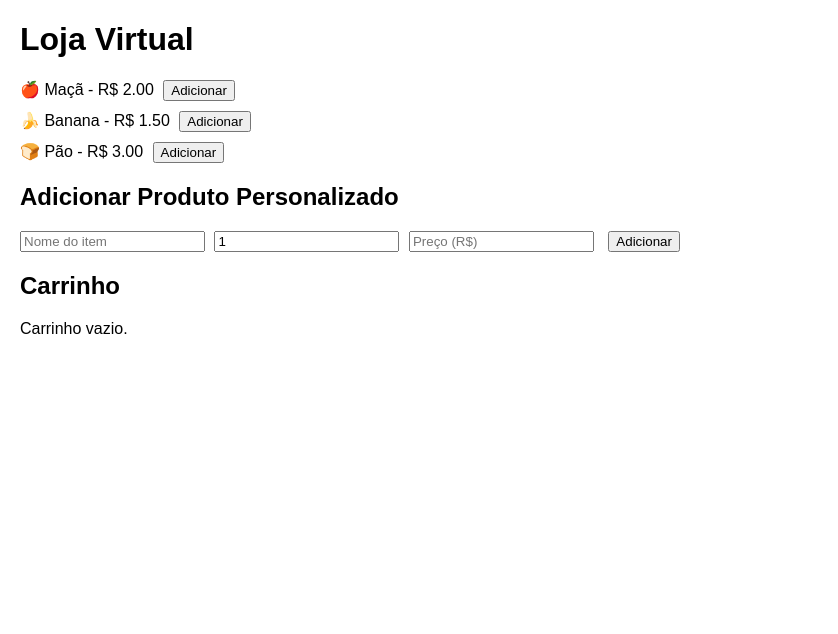
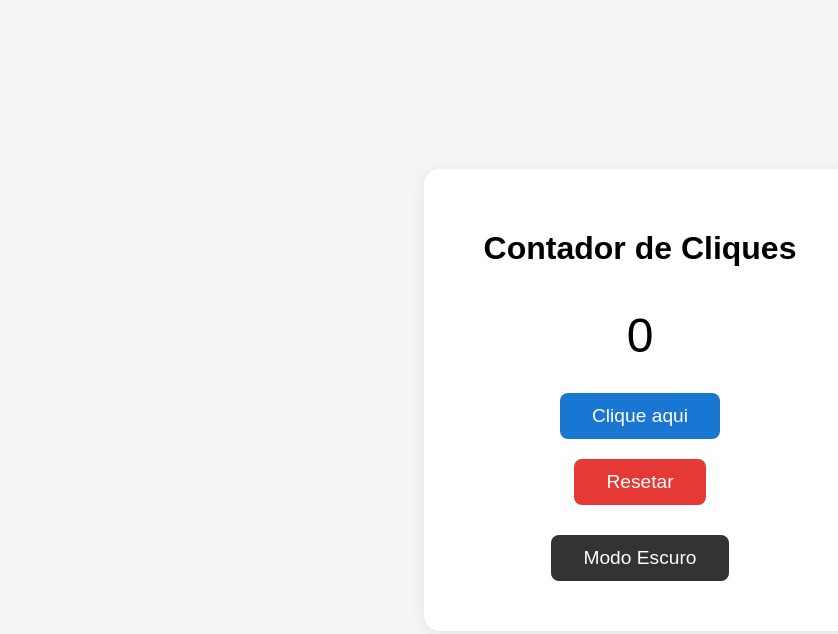
Before and after one commit to Shadowthegamer7/LocalS-e-EventL, a plain HTML site: page index.html in a window 1280 px wide. Shown: the whole page, without its empty margins (0-838 px from the left). Drawn offline with Linux system fonts and the light colour scheme.

Commit message:
Versão 2.0.0 - El Clicador

```diff
--- a/index.html
+++ b/index.html
@@ -3,143 +3,144 @@
 
 <head>
     <meta charset="UTF-8">
-    <title>Carrinho de Compras</title>
+    <title>Contador de Cliques</title>
     <style>
         body {
+            min-height: 100vh;
+            margin: 0;
+            display: flex;
+            flex-direction: column;
+            justify-content: center;
+            align-items: center;
             font-family: Arial, sans-serif;
-            margin: 20px;
+            background: #f5f5f5;
+            transition: background 0.3s, color 0.3s;
         }
 
-        .produto,
-        .formulario {
-            margin-bottom: 10px;
+        .contador-container {
+            display: flex;
+            flex-direction: column;
+            align-items: center;
+            background: #fff;
+            padding: 40px 60px;
+            border-radius: 16px;
+            box-shadow: 0 2px 16px rgba(0, 0, 0, 0.08);
         }
 
-        #carrinho {
+        .contador {
+            font-size: 3rem;
+            margin: 20px 0;
+        }
+
+        button {
+            font-size: 1.2rem;
+            padding: 12px 32px;
+            margin: 10px 0;
+            border: none;
+            border-radius: 8px;
+            cursor: pointer;
+            background: #1976d2;
+            color: #fff;
+            transition: background 0.2s;
+        }
+
+        button:hover {
+            background: #1565c0;
+        }
+
+        .modo-btn {
+            background: #333;
+            color: #fff;
             margin-top: 20px;
         }
 
-        ul {
-            padding-left: 20px;
+        .modo-btn.claro {
+            background: #eee;
+            color: #222;
+            border: 1px solid #bbb;
         }
 
-        button {
-            margin-left: 5px;
+        body.escuro {
+            background: #181818;
+            color: #f5f5f5;
         }
 
-        input {
-            margin-right: 5px;
+        body.escuro .contador-container {
+            background: #232323;
+            box-shadow: 0 2px 16px rgba(0, 0, 0, 0.25);
+        }
+
+        body.escuro button {
+            background: #424242;
+            color: #fff;
+        }
+
+        body.escuro button:hover {
+            background: #222;
+        }
+
+        body.escuro .modo-btn {
+            background: #eee;
+            color: #222;
+            border: 1px solid #bbb;
+        }
+
+        body.escuro .modo-btn.claro {
+            background: #333;
+            color: #fff;
         }
     </style>
 </head>
 
 <body>
-    <h1>Loja Virtual</h1>
+    <div class="contador-container">
+        <h1>Contador de Cliques</h1>
+        <div class="contador" id="contador">0</div>
+        <button id="btnClique">Clique aqui</button>
+        <button id="btnResetar" style="background:#e53935; color:#fff; margin-top:10px;">Resetar</button>
+        <button id="btnModo" class="modo-btn">Modo Escuro</button>
+    </div>
+    <script>
+        // Recupera o valor salvo ou inicia em 0
+        let totalCliques = parseInt(localStorage.getItem('totalCliques')) || 0;
+        const contador = document.getElementById('contador');
+        contador.textContent = totalCliques;
 
-    <!-- Produtos fixos com botões de adicionar -->
-    <div class="produto">
-        <span>🍎 Maçã - R$ 2.00</span>
-        <!-- Event listener inline chama a função adicionarAoCarrinho -->
-        <button onclick="adicionarAoCarrinho('Maçã', 1, 2.00)">Adicionar</button>
-    </div>
-    <div class="produto">
-        <span>🍌 Banana - R$ 1.50</span>
-        <!-- Event listener inline -->
-        <button onclick="adicionarAoCarrinho('Banana', 1, 1.50)">Adicionar</button>
-    </div>
-    <div class="produto">
-        <span>🍞 Pão - R$ 3.00</span>
-        <!-- Event listener inline -->
-        <button onclick="adicionarAoCarrinho('Pão', 1, 3.00)">Adicionar</button>
-    </div>
-
-    <h2>Adicionar Produto Personalizado</h2>
-    <div class="formulario">
-        <!-- Campos para entrada de dados personalizados -->
-        <input type="text" id="nome" placeholder="Nome do item">
-        <input type="number" id="quantidade" placeholder="Quantidade" min="1" value="1">
-        <input type="number" id="preco" placeholder="Preço (R$)" step="0.01" min="0">
-        <!-- Event listener JavaScript está associado via addEventListener abaixo -->
-        <button id="btnAdicionarPersonalizado">Adicionar</button>
-    </div>
-
-    <h2>Carrinho</h2>
-    <div id="carrinho"></div>
-
-    <script>
-        // Inicializa carrinho com dados do localStorage, se existirem
-        let carrinho = JSON.parse(localStorage.getItem('carrinho')) || [];
-
-        // Salva o carrinho atualizado no localStorage
-        function salvarCarrinho() {
-            localStorage.setItem('carrinho', JSON.stringify(carrinho));
-        }
-
-        // Adiciona item ao carrinho (chamado pelos botões fixos e pelo botão personalizado)
-        function adicionarAoCarrinho(nome, quantidade, preco) {
-            carrinho.push({ nome, quantidade, preco });
-            salvarCarrinho();      // Atualiza o localStorage
-            mostrarCarrinho();     // Atualiza a exibição
-        }
-
-        // Remove item com base no índice (chamado por cada botão "Remover")
-        function removerItem(index) {
-            carrinho.splice(index, 1);
-            salvarCarrinho();      // Atualiza o localStorage
-            mostrarCarrinho();     // Atualiza a exibição
-        }
-
-        // Mostra o conteúdo atual do carrinho e calcula o total
-        function mostrarCarrinho() {
-            const carrinhoDiv = document.getElementById('carrinho');
-            if (carrinho.length === 0) {
-                carrinhoDiv.innerHTML = '<p>Carrinho vazio.</p>';
-                return;
-            }
-
-            let html = '<ul>';
-            let total = 0;
-
-            carrinho.forEach((item, index) => {
-                const subtotal = item.preco * item.quantidade;
-                total += subtotal;
-                html += `<li>${item.nome} - ${item.quantidade} x R$ ${item.preco.toFixed(2)} = R$ ${subtotal.toFixed(2)}
-                    <button onclick="removerItem(${index})">Remover</button></li>`;
-                // Cada botão "Remover" chama removerItem com o índice do item
-            });
-
-            html += '</ul>';
-            html += `<p><strong>Total: R$ ${total.toFixed(2)}</strong></p>`;
-            carrinhoDiv.innerHTML = html;
-        }
-
-        // ========================
-        // EVENT LISTENER EXPLICADO:
-        // ========================
-        // Adiciona um listener ao botão "Adicionar" personalizado
-        // Quando clicado, lê os valores dos inputs, valida e chama adicionarAoCarrinho
-        document.getElementById('btnAdicionarPersonalizado').addEventListener('click', () => {
-            const nome = document.getElementById('nome').value.trim();
-            const quantidade = parseInt(document.getElementById('quantidade').value);
-            const preco = parseFloat(document.getElementById('preco').value);
-
-            // Validação dos campos
-            if (!nome || isNaN(quantidade) || isNaN(preco) || quantidade <= 0 || preco < 0) {
-                alert('Preencha todos os campos corretamente.');
-                return;
-            }
-
-            // Chama a função que adiciona ao carrinho
-            adicionarAoCarrinho(nome, quantidade, preco);
-
-            // Limpa os campos após adicionar
-            document.getElementById('nome').value = '';
-            document.getElementById('quantidade').value = 1;
-            document.getElementById('preco').value = '';
+        document.getElementById('btnClique').addEventListener('click', () => {
+            totalCliques++;
+            contador.textContent = totalCliques;
+            localStorage.setItem('totalCliques', totalCliques);
         });
 
-        // Ao carregar a página, exibe os itens armazenados no carrinho
-        mostrarCarrinho();
+        // Botão de resetar cliques
+        document.getElementById('btnResetar').addEventListener('click', () => {
+            totalCliques = 0;
+            contador.textContent = totalCliques;
+            localStorage.setItem('totalCliques', totalCliques);
+        });
+
+        // Modo escuro/claro
+        const btnModo = document.getElementById('btnModo');
+
+        function setModo(escuro) {
+            if (escuro) {
+                document.body.classList.add('escuro');
+                btnModo.textContent = 'Modo Claro';
+                btnModo.classList.add('claro');
+            } else {
+                document.body.classList.remove('escuro');
+                btnModo.textContent = 'Modo Escuro';
+                btnModo.classList.remove('claro');
+            }
+            localStorage.setItem('modoEscuro', escuro ? '1' : '0');
+        }
+        // Estado inicial
+        const modoSalvo = localStorage.getItem('modoEscuro') === '1';
+        setModo(modoSalvo);
+
+        btnModo.addEventListener('click', () => {
+            setModo(!document.body.classList.contains('escuro'));
+        });
     </script>
 </body>
 
```
